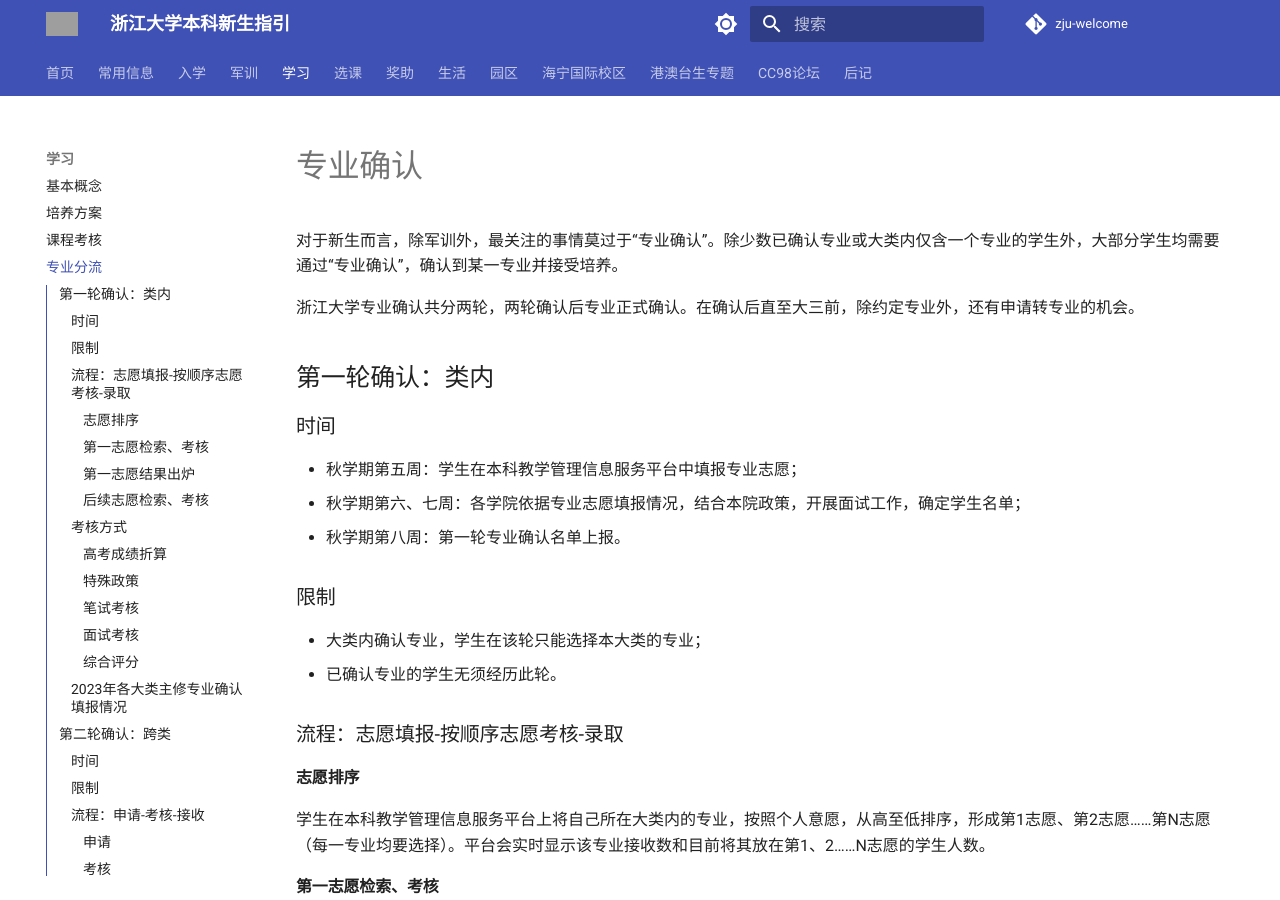
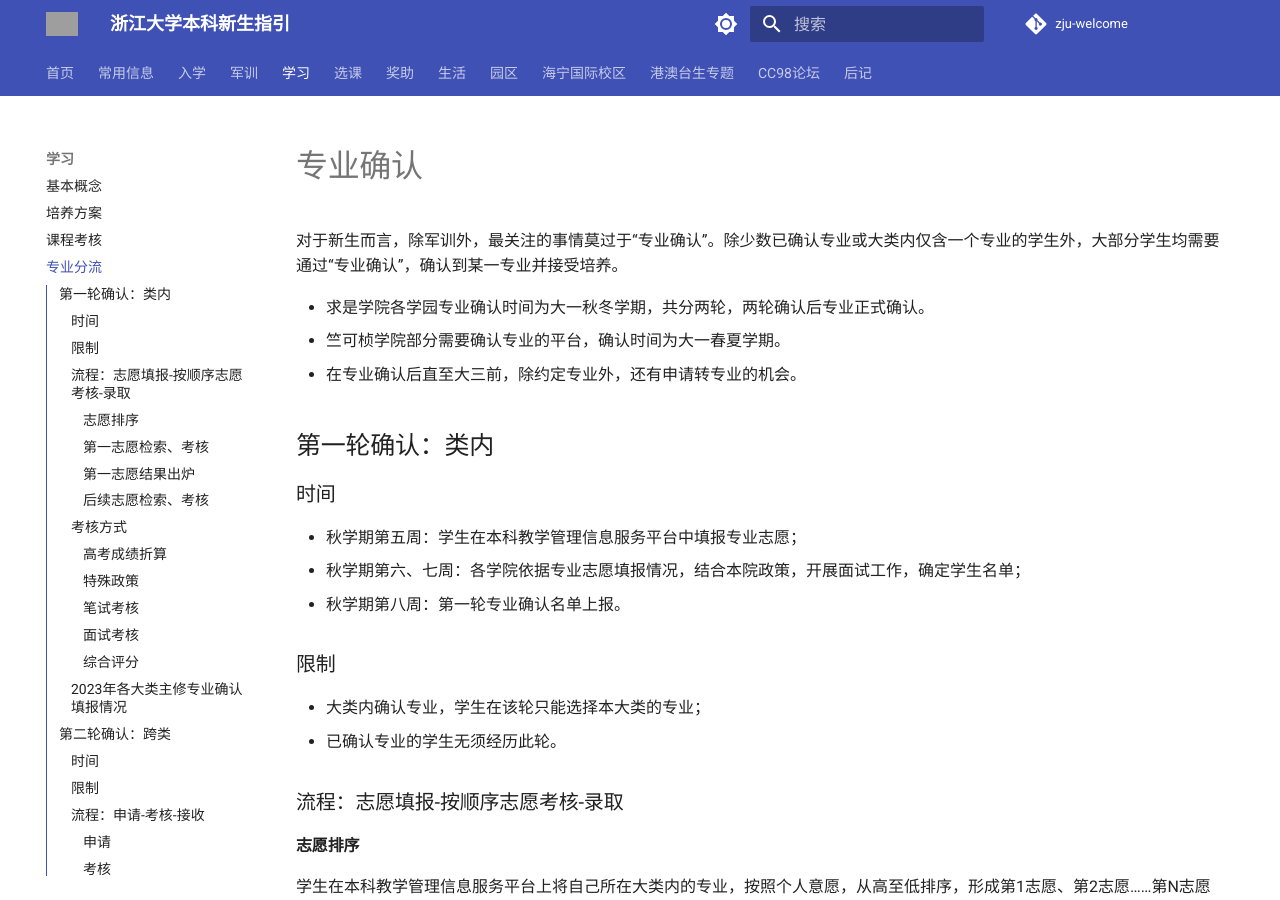
Before and after one commit to mini-full/zju-welcome, an MkDocs documentation site: the page built from docs/learning/declaring_major.md, in a window 1280 px wide and 900 px high. Built offline with MkDocs 1.6.1 and Material for MkDocs 9.7.7, drawn with Linux system fonts in a browser that asks for light colours; comment, search, counter and statistics services are not loaded; some of the changed text lies outside the part shown; grey boxes are pictures that could not be loaded.

Commit message:
增加计院机考说明，修改部分表述 (#82)
* 增加计院机考说明，修改部分表述

* Update declaring_major.md

---------

Co-authored-by: Kaixuan Wang <53207038+mini-full@users.noreply.github.com>

```diff
--- a/docs/learning/declaring_major.md
+++ b/docs/learning/declaring_major.md
@@ -2,7 +2,9 @@
 
 对于新生而言，除军训外，最关注的事情莫过于“专业确认”。除少数已确认专业或大类内仅含一个专业的学生外，大部分学生均需要通过“专业确认”，确认到某一专业并接受培养。
 
-浙江大学专业确认共分两轮，两轮确认后专业正式确认。在确认后直至大三前，除约定专业外，还有申请转专业的机会。
+- 求是学院各学园专业确认时间为大一秋冬学期，共分两轮，两轮确认后专业正式确认。
+- 竺可桢学院部分需要确认专业的平台，确认时间为大一春夏学期。
+- 在专业确认后直至大三前，除约定专业外，还有申请转专业的机会。
 
 ## 第一轮确认：类内
 
@@ -56,7 +58,7 @@
 
 #### 笔试考核
 
-根据2021年专业确认政策，仅数学科学学院、生工食品学院设置笔试考核，其余学院均只有面试考核。
+根据2023年专业确认政策，数学科学学院、生工食品学院设置笔试考核，计算机学院设置机考，详见[2023级浙江大学计算机学院主修专业确认机考考试说明](http://cspo.zju.edu.cn/2023/0929/c29529a2808536/page.htm)，其他需要考核的学院在2023年均为面试。
 
 #### 面试考核
 
@@ -124,6 +126,8 @@
 - 新农科实验班：农学、园艺、植物保护、茶学、农业资源与环境、动物科学、动物医学（5年制）
 
 - 图灵班：计算机科学与技术、人工智能、信息安全
+  > 注：2024年图灵班调整后，仅保留计算机科学与技术一个专业，无需再进行专业确认。
+
 
 ### 注意点
 
```
